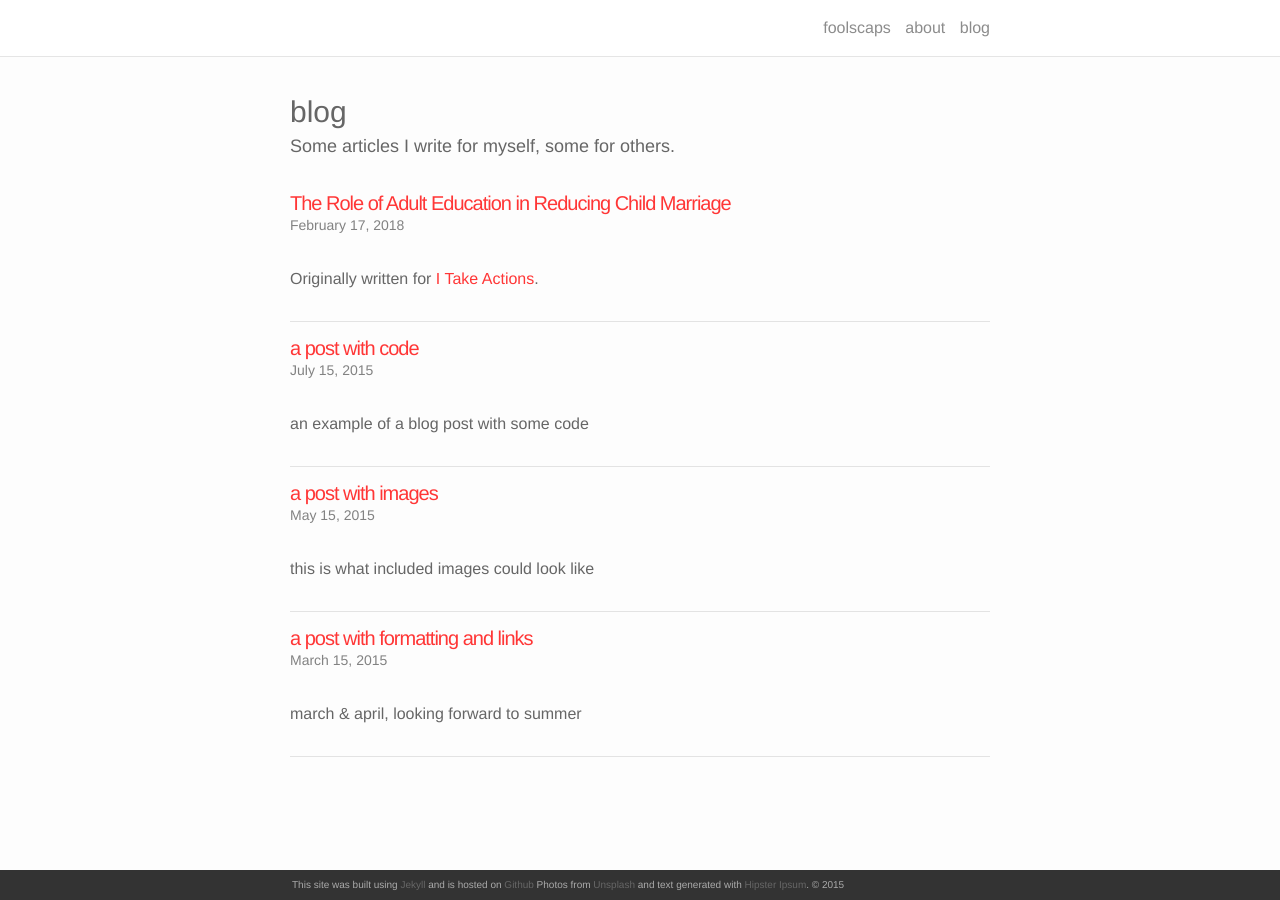
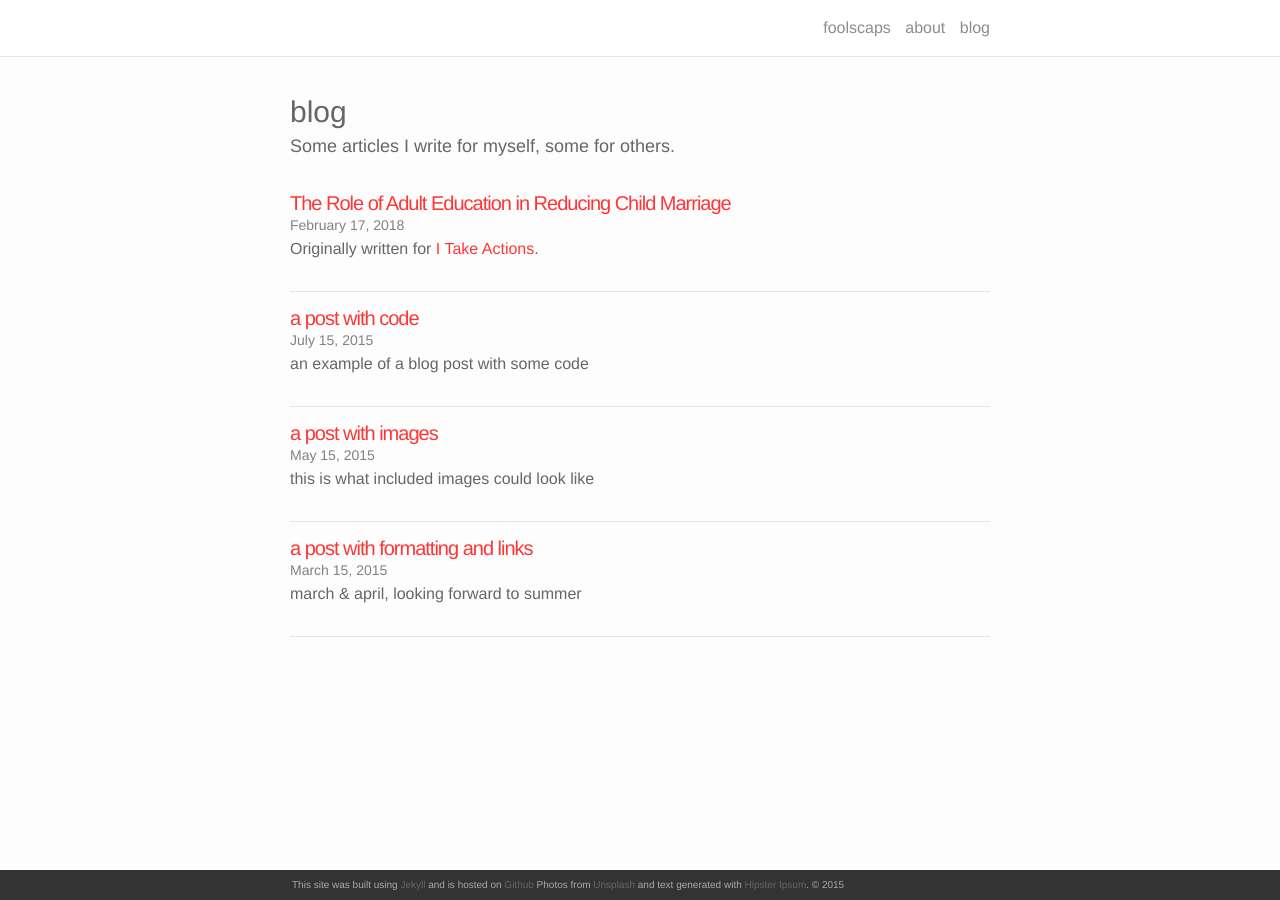
Before and after one commit to foolscaps/foolscaps.github.io, a Jekyll site: the page built from blog.md, in a window 1280 px wide. Built offline with Jekyll 4.4.1, drawn with Linux system fonts in a browser that asks for light colours; nearby versions of some CDN libraries.

Commit message:
Update blog.md

```diff
--- a/blog.md
+++ b/blog.md
@@ -9,7 +9,7 @@
     {% for post in site.posts %}
       <li>
         <h3><a class="post-title" href="{{ post.url | prepend: site.baseurl }}">{{ post.title }}</a></h3>
-        <p class="post-list-meta">{{ post.date | date: '%B %-d, %Y' }}</p>
+        <span class="post-list-meta">{{ post.date | date: '%B %-d, %Y' }}</span>
         <p>{{ post.description }}</p>
         <!-- <br/> -->
         <hr/>
```
